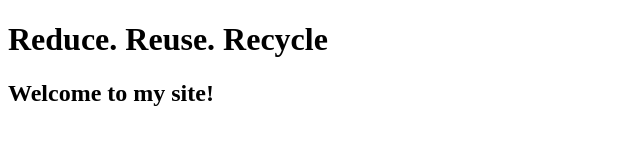
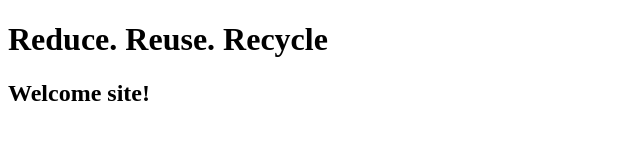
Before and after one commit to Rgranted8/beginners-week-one-master, a plain HTML site: page index.html in a window 1280 px wide. Shown: the whole page, without its empty margins (0-640 px from the left). Drawn offline with Linux system fonts and the light colour scheme.

Commit message:
Update index.html

```diff
--- a/index.html
+++ b/index.html
@@ -6,6 +6,6 @@
   <body>
   <div>
     <h1>Reduce. Reuse. Recycle</h1>
-    <h2>Welcome to my site!</h2>
+    <h2>Welcome site!</h2>
 </div>
 </body>
```
